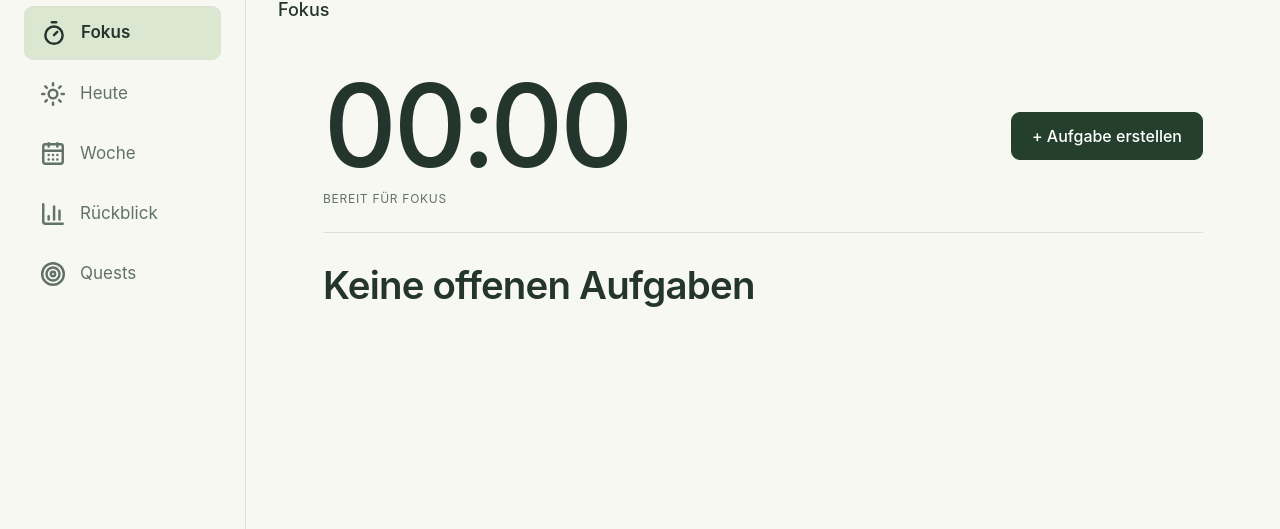
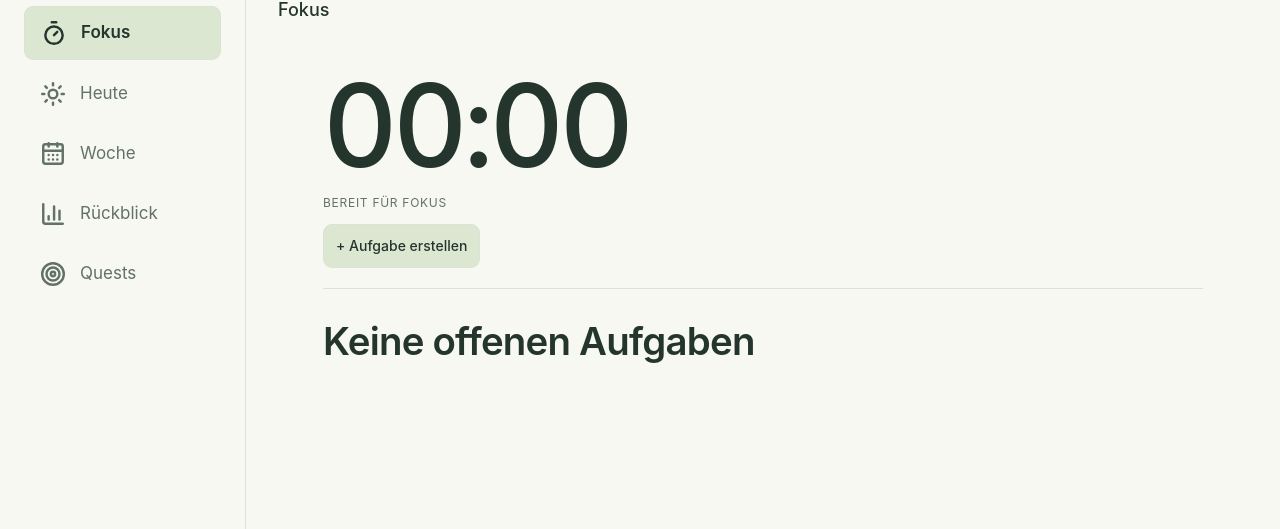
Before and after one commit to andi-0309/opdracht, a Laravel app: page / in a window 1280 px wide. Shown: the part 122-651 px from the top of the page. Run offline with Laravel 12, Linux system fonts and the light colour scheme; the visitor is signed in with stand-in values (Sample User, id 1); data that the repository does not hold is empty; parts of the project's set-up code (start-up, migrations or seed data) failed here and were passed over.

Commit message:
fix: soften focus actions below clock and prioritize task completion

```diff
--- a/apps/shell/pubspec.yaml
+++ b/apps/shell/pubspec.yaml
@@ -1,7 +1,7 @@
 name: opdracht
 description: A minimal website shell for Opdracht.
 publish_to: none
-version: 0.6.5+10
+version: 0.6.6+11
 environment:
   sdk: '>=3.5.0 <4.0.0'
 dependencies:
--- a/public/app.css
+++ b/public/app.css
@@ -394,11 +394,15 @@ progress { accent-color: var(--accent); width: 100%; height: 8px; border: none;
 .focus-toolbar h1 { margin: 0; font-size: 18px; font-weight: 550; letter-spacing: 0; }
 .focus-toolbar .button { white-space: normal; }
 #screen[data-page="focus"] .focus-view { width: min(100%, 880px); flex: 1; min-height: 0; margin: 0 auto; padding: clamp(12px, 4dvh, 40px) 0 0; display: flex; flex-direction: column; gap: 28px; }
-.focus-clock { flex-shrink: 0; text-align: center; display: grid; justify-items: center; gap: 10px; }
+.focus-clock { flex-shrink: 0; text-align: left; display: flex; flex-direction: column; align-items: flex-start; gap: 8px; }
 .timer { font-variant-numeric: tabular-nums; font-size: clamp(64px, 8vw, 112px); font-weight: 450; letter-spacing: -.04em; line-height: 1.05; white-space: nowrap; }
 .timer-label { font-size: 12px; letter-spacing: .06em; color: var(--muted); margin: 0; }
-.focus-controls { display: flex; justify-content: center; gap: 10px; flex-wrap: wrap; }
-.focus-controls .button { white-space: normal; }
+.focus-controls { display: flex; justify-content: flex-start; gap: 8px; flex-wrap: wrap; margin-top: 4px; }
+.focus-controls .button { white-space: normal; min-height: 44px; padding: 8px 12px; font-size: 14px; gap: 7px; }
+.focus-controls .button.primary { background: var(--sage); color: var(--ink); border-color: var(--line); }
+.focus-controls .button.subtle { background: transparent; border-color: transparent; color: var(--muted); }
+.focus-controls .button:hover { background: var(--hover); color: var(--ink); }
+.focus-controls .ui-icon { width: 18px; height: 18px; }
 .focus-choose { flex-shrink: 0; width: min(100%, 640px); margin: 0; font-size: 14px; text-align: left; }
 .focus-choose select { margin-top: 4px; }
 .focus-task { flex: 0 1 auto; min-height: 0; overflow: auto; scrollbar-gutter: stable; overscroll-behavior: contain; padding: 0 8px 16px 0; text-align: left; }
@@ -409,10 +413,8 @@ progress { accent-color: var(--accent); width: 100%; height: 8px; border: none;
 .focus-notes p { margin-bottom: .8em; }
 .focus-notes li + li { margin-top: .35em; }
 @media (min-width: 1025px) and (min-height: 501px) {
-    .focus-clock { grid-template-columns: auto minmax(0, 1fr); align-items: center; justify-items: start; column-gap: 28px; row-gap: 4px; padding-bottom: 24px; border-bottom: 1px solid var(--line); text-align: left; }
-    .focus-clock .timer { grid-column: 1; grid-row: 1; font-size: clamp(88px, 9vw, 136px); }
-    .focus-clock .timer-label { grid-column: 1; grid-row: 2; }
-    .focus-clock .focus-controls { grid-column: 2; grid-row: 1 / 3; justify-self: end; justify-content: flex-end; }
+    .focus-clock { padding-bottom: 20px; border-bottom: 1px solid var(--line); }
+    .focus-clock .timer { font-size: clamp(88px, 9vw, 136px); }
 }
 .immersive-open .sidebar, .immersive-open .topbar, .immersive-open #pwa-notice { display: none; }
 .immersive-open .app-layout { display: block; }
@@ -445,10 +447,8 @@ progress { accent-color: var(--accent); width: 100%; height: 8px; border: none;
     .focus-page.immersive-open .app-layout main { padding: max(8px, env(safe-area-inset-top)) max(14px, max(env(safe-area-inset-right), var(--shell-safe-right, 0px))) max(8px, env(safe-area-inset-bottom)) max(14px, max(env(safe-area-inset-left), var(--shell-safe-left, 0px))); }
 }
 @media (max-height: 500px) and (orientation: landscape) {
-    .focus-page .focus-clock { grid-template-columns: auto minmax(0, 1fr); column-gap: 18px; row-gap: 2px; align-items: center; }
-    .focus-page .timer { grid-column: 1; grid-row: 1 / 3; font-size: clamp(48px, 16dvh, 80px); }
-    .focus-page .timer-label { grid-column: 2; grid-row: 1; }
-    .focus-page .focus-controls { grid-column: 2; grid-row: 2; }
+    .focus-page .focus-clock { gap: 2px; }
+    .focus-page .timer { font-size: clamp(48px, 16dvh, 80px); }
     .focus-page #screen .focus-view { gap: 6px; }
     .focus-page .focus-choose { display: flex; align-items: center; gap: 8px; width: 100%; }
     .focus-page .focus-choose select { margin: 0; min-width: 0; flex: 1; }
--- a/public/app.js
+++ b/public/app.js
@@ -192,7 +192,7 @@ function focusPanel() {
     const activeTask=state.tasks.find(t=>t.id===state.focus?.task_id);
     const selected=focusTask();
     const available=state.tasks.filter(t=>!t.completed_at);
-    return `<section class="focus-view"><div class="focus-clock"><div data-focus-timer class="timer" role="timer" aria-live="off" aria-label="Verstrichene Fokuszeit">00:00</div><p class="timer-label" role="status">${state.focus?'FOKUS LÄUFT':'BEREIT FÜR FOKUS'}</p><div class="focus-controls">${state.focus?`<button class="button primary" data-action="stop-focus">${icon('square')} Timer stoppen &amp; Zeit speichern</button>${activeTask?`<button class="button subtle" data-action="finish-focus" data-id="${activeTask.id}">${icon('check')} Aufgabe abschließen</button>`:''}`:available.length?`<button class="button primary" data-action="start-focus" ${selected?'':'disabled'}>${icon('play')} Fokus starten</button>`:'<button class="button primary" data-action="new-task">+ Aufgabe erstellen</button>'}</div></div>${!state.focus && available.length?`<label class="focus-choose">Aufgabe<select id="focus-select"><option value="">Aufgabe auswählen …</option>${available.map(t=>`<option value="${t.id}" ${t.id===selected?.id?'selected':''}>${escapeHtml(t.title)}</option>`).join('')}</select></label>`:''}<section class="focus-task" data-content-key="${selected?.id||'empty'}" tabindex="0" aria-labelledby="focus-task-title">${selected?`${tag(taskQuest(selected))}<h2 id="focus-task-title">${escapeHtml(selected.title)}</h2>${selected.notes?`<div class="markdown focus-notes">${markdown(selected.notes)}</div>`:''}`:'<h2 id="focus-task-title">Keine offenen Aufgaben</h2>'}</section></section>`;
+    return `<section class="focus-view"><div class="focus-clock"><div data-focus-timer class="timer" role="timer" aria-live="off" aria-label="Verstrichene Fokuszeit">00:00</div><p class="timer-label" role="status">${state.focus?'FOKUS LÄUFT':'BEREIT FÜR FOKUS'}</p><div class="focus-controls">${state.focus?`${activeTask?`<button class="button primary" data-action="finish-focus" data-id="${activeTask.id}">${icon('check')} Aufgabe abschließen</button>`:''}<button class="button subtle" data-action="stop-focus">${icon('square')} Timer stoppen &amp; Zeit speichern</button>`:available.length?`<button class="button primary" data-action="start-focus" ${selected?'':'disabled'}>${icon('play')} Fokus starten</button>`:'<button class="button primary" data-action="new-task">+ Aufgabe erstellen</button>'}</div></div>${!state.focus && available.length?`<label class="focus-choose">Aufgabe<select id="focus-select"><option value="">Aufgabe auswählen …</option>${available.map(t=>`<option value="${t.id}" ${t.id===selected?.id?'selected':''}>${escapeHtml(t.title)}</option>`).join('')}</select></label>`:''}<section class="focus-task" data-content-key="${selected?.id||'empty'}" tabindex="0" aria-labelledby="focus-task-title">${selected?`${tag(taskQuest(selected))}<h2 id="focus-task-title">${escapeHtml(selected.title)}</h2>${selected.notes?`<div class="markdown focus-notes">${markdown(selected.notes)}</div>`:''}`:'<h2 id="focus-task-title">Keine offenen Aufgaben</h2>'}</section></section>`;
 }
 function focusScreen() {
     return `<section id="focus-workspace" class="focus-workspace"><header class="focus-toolbar"><h1>Fokus</h1></header>${focusPanel()}</section>`;
@@ -613,7 +613,7 @@ function pwaError(error) {
     output.hidden = false;
 }
 if ('serviceWorker' in navigator) {
-    navigator.serviceWorker.register('/sw.js?v=17').then(registration => {
+    navigator.serviceWorker.register('/sw.js?v=18').then(registration => {
         const watch = () => {
             const worker = registration.installing;
             worker?.addEventListener('statechange', () => {
--- a/public/offline.html
+++ b/public/offline.html
@@ -1 +1 @@
-<!doctype html><html lang="de"><head><meta charset="utf-8"><meta name="viewport" content="width=device-width,initial-scale=1"><meta name="theme-color" content="#f7f8f2"><title>Offline · Opdracht</title><script src="/theme.js?v=6"></script><link rel="stylesheet" href="/app.css?v=17"><link rel="icon" href="/icons/icon.svg?v=7"></head><body class="login-body"><div class="appearance"><label class="theme-picker"><span class="sr-only">Darstellung</span><select data-theme-select aria-label="Darstellung"><option value="system">System</option><option value="light">Hell</option><option value="dark">Dunkel</option></select></label></div><main class="login-wrap"><a class="brand" href="/"><img class="brand-mark" src="/icons/icon.svg?v=7" alt="" width="36" height="36">opdracht<span class="brand-dot">.</span></a><div class="login-card"><h1>Offline</h1><p class="intro">Keine Verbindung zum Server. Aufgaben können erst mit Verbindung geladen und bearbeitet werden.</p><p class="tiny">Ein gestarteter Timer läuft weiter.</p><a href="/" class="button primary wide">Erneut verbinden <span>↗</span></a></div></main></body></html>
+<!doctype html><html lang="de"><head><meta charset="utf-8"><meta name="viewport" content="width=device-width,initial-scale=1"><meta name="theme-color" content="#f7f8f2"><title>Offline · Opdracht</title><script src="/theme.js?v=6"></script><link rel="stylesheet" href="/app.css?v=18"><link rel="icon" href="/icons/icon.svg?v=7"></head><body class="login-body"><div class="appearance"><label class="theme-picker"><span class="sr-only">Darstellung</span><select data-theme-select aria-label="Darstellung"><option value="system">System</option><option value="light">Hell</option><option value="dark">Dunkel</option></select></label></div><main class="login-wrap"><a class="brand" href="/"><img class="brand-mark" src="/icons/icon.svg?v=7" alt="" width="36" height="36">opdracht<span class="brand-dot">.</span></a><div class="login-card"><h1>Offline</h1><p class="intro">Keine Verbindung zum Server. Aufgaben können erst mit Verbindung geladen und bearbeitet werden.</p><p class="tiny">Ein gestarteter Timer läuft weiter.</p><a href="/" class="button primary wide">Erneut verbinden <span>↗</span></a></div></main></body></html>
--- a/public/sw.js
+++ b/public/sw.js
@@ -1,7 +1,7 @@
 'use strict';
-const CACHE = 'opdracht-static-v17';
+const CACHE = 'opdracht-static-v18';
 const OFFLINE_URL = '/offline.html?v=7';
-const ASSETS = [OFFLINE_URL, '/icons/ui.svg?v=6', '/app.css?v=17', '/app.js?v=17', '/theme.js?v=6', '/icons/icon.svg?v=7', '/icons/icon-192.png?v=7', '/icons/icon-512.png?v=7', '/icons/apple-touch-icon.png?v=7', '/manifest.webmanifest?v=7'];
+const ASSETS = [OFFLINE_URL, '/icons/ui.svg?v=6', '/app.css?v=18', '/app.js?v=18', '/theme.js?v=6', '/icons/icon.svg?v=7', '/icons/icon-192.png?v=7', '/icons/icon-512.png?v=7', '/icons/apple-touch-icon.png?v=7', '/manifest.webmanifest?v=7'];
 self.addEventListener('install', event => {
     event.waitUntil(caches.open(CACHE).then(cache => cache.addAll(ASSETS.map(url => new Request(url, {cache: 'reload'})))).then(() => self.skipWaiting()));
 });
--- a/resources/views/app.blade.php
+++ b/resources/views/app.blade.php
@@ -10,8 +10,8 @@
     <link rel="icon" href="/icons/icon.svg?v=7" type="image/svg+xml">
     <link rel="apple-touch-icon" href="/icons/apple-touch-icon.png?v=7">
     <script src="/theme.js?v=6"></script>
-    <link rel="stylesheet" href="/app.css?v=17">
-    <script src="/app.js?v=17" defer></script>
+    <link rel="stylesheet" href="/app.css?v=18">
+    <script src="/app.js?v=18" defer></script>
     <title>Opdracht</title>
 </head>
 <body>
--- a/resources/views/login.blade.php
+++ b/resources/views/login.blade.php
@@ -1,6 +1,6 @@
 <!doctype html>
 <html lang="de">
-<head><meta charset="utf-8"><meta name="viewport" content="width=device-width, initial-scale=1, viewport-fit=cover"><meta name="theme-color" content="#f7f8f2"><link rel="manifest" href="/manifest.webmanifest?v=7"><link rel="icon" href="/icons/icon.svg?v=7" type="image/svg+xml"><link rel="apple-touch-icon" href="/icons/apple-touch-icon.png?v=7"><script src="/theme.js?v=6"></script><link rel="stylesheet" href="/app.css?v=17"><title>Anmelden · Opdracht</title></head>
+<head><meta charset="utf-8"><meta name="viewport" content="width=device-width, initial-scale=1, viewport-fit=cover"><meta name="theme-color" content="#f7f8f2"><link rel="manifest" href="/manifest.webmanifest?v=7"><link rel="icon" href="/icons/icon.svg?v=7" type="image/svg+xml"><link rel="apple-touch-icon" href="/icons/apple-touch-icon.png?v=7"><script src="/theme.js?v=6"></script><link rel="stylesheet" href="/app.css?v=18"><title>Anmelden · Opdracht</title></head>
 <body class="login-body"><main class="login-wrap"><a class="brand" href="/"><img class="brand-mark" src="/icons/icon.svg?v=7" alt="" width="36" height="36">opdracht<span class="brand-dot">.</span></a><div class="login-card"><h1>Anmelden</h1>
 @if(session('status'))<p class="notice">{{ session('status') }}</p>@endif
 @if($errors->any())<p class="form-error" role="alert">{{ $errors->first() }}</p>@endif
@@ -10,5 +10,5 @@
 @if(config('oidc.local_login', true))
 <form action="/login" method="post">@csrf<label>E-Mail<input type="email" name="email" value="{{ old('email') }}" autocomplete="username" required autofocus></label><label>Passwort<input type="password" name="password" autocomplete="current-password" required></label><label class="check-label"><input type="checkbox" name="remember" value="1"> Angemeldet bleiben</label><button type="submit" class="button primary wide">Anmelden <span aria-hidden="true">↗</span></button></form>
 @endif
-</div></main><script>if ('serviceWorker' in navigator) navigator.serviceWorker.register('/sw.js?v=17').catch(error => console.error('Opdracht service worker:', error));</script></body>
+</div></main><script>if ('serviceWorker' in navigator) navigator.serviceWorker.register('/sw.js?v=18').catch(error => console.error('Opdracht service worker:', error));</script></body>
 </html>
```
Also changed, not shown: tests/Unit/ui.test.mjs (+5 -5 lines).
